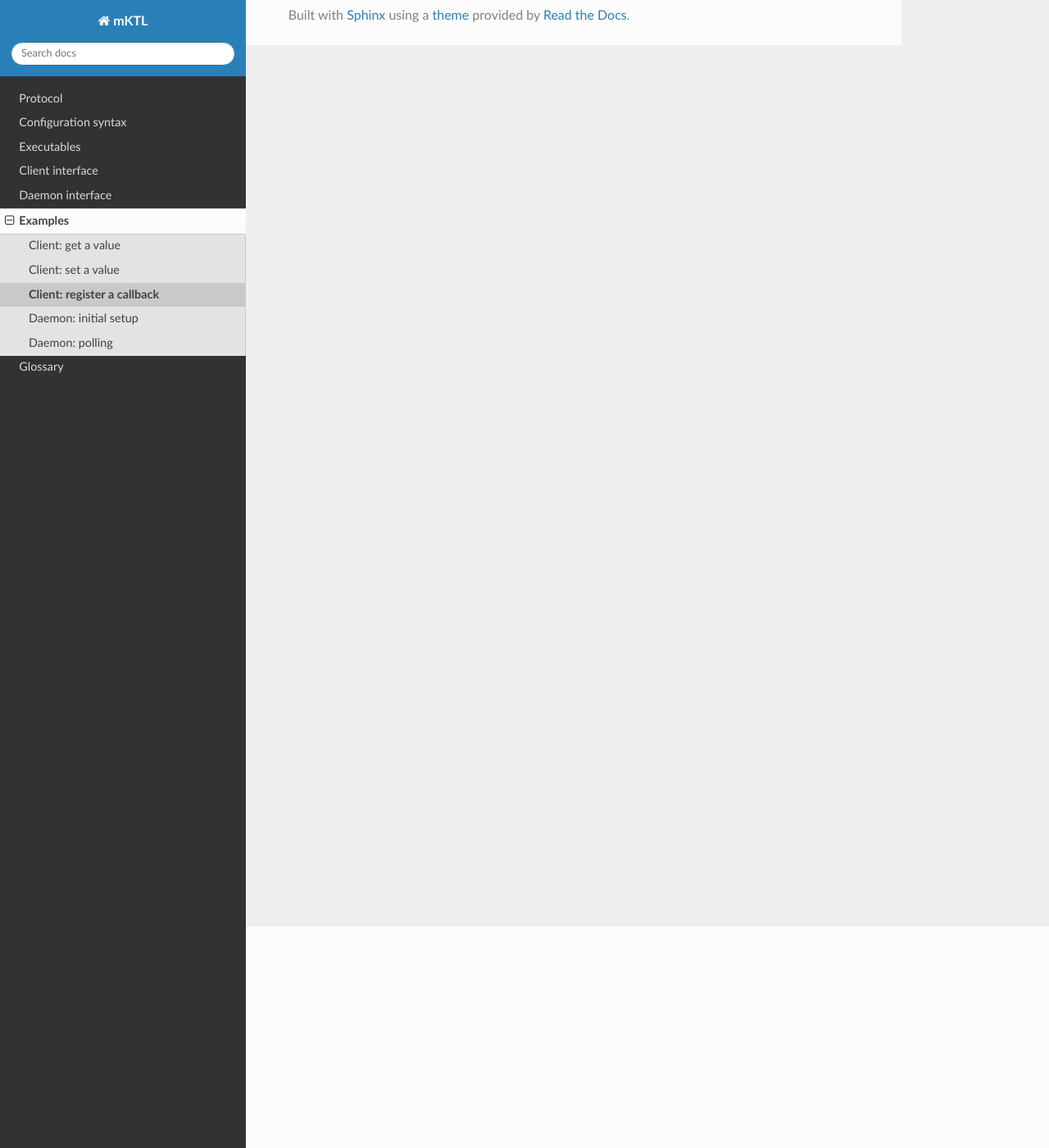
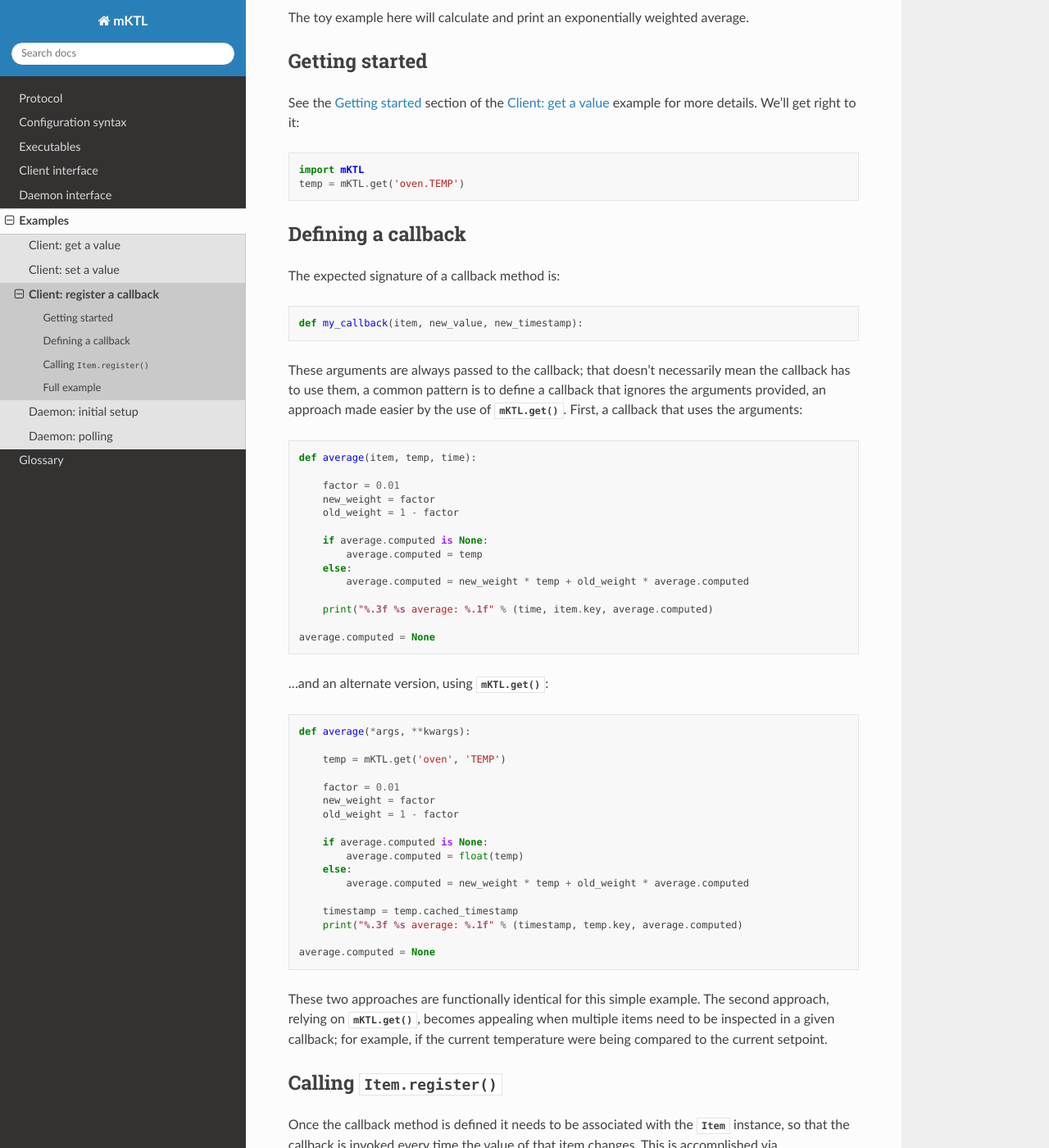
Before and after one commit to KeckObservatory/mKTL, a Sphinx documentation site: the page built from doc/example/callback.rst, in a window 1280 px wide and 1400 px high, scrolled down 270 px. Shown: the whole window at 82% size. Built offline with Sphinx 7.4.7 and the Read the Docs theme 3.1.0, drawn with Linux system fonts in a browser that asks for light colours; some of the changed text lies outside the part shown.

Commit message:
Example using callbacks.

```diff
--- a/doc/example/callback.rst
+++ b/doc/example/callback.rst
@@ -1,2 +1,108 @@
 Client: register a callback
 ===========================
+
+This example will use the 'oven' store and the item 'TEMP'. The objective is
+to handle all broadcasts for 'oven.TEMP'; a callback method will be defined
+that performs any/all desired operations whenever the value changes. This
+callback method will be invoked asynchronously whenever a new broadcast
+arrives.
+
+The toy example here will calculate and print an exponentially weighted
+average.
+
+
+Getting started
+---------------
+
+.. py:currentmodule:: mKTL.Client
+
+See the :ref:`getting_started` section of the :ref:`example_get` example for
+more details. We'll get right to it::
+
+    import mKTL
+    temp = mKTL.get('oven.TEMP')
+
+
+Defining a callback
+-------------------
+
+The expected signature of a callback method is::
+
+    def my_callback(item, new_value, new_timestamp):
+
+These arguments are always passed to the callback; that doesn't necessarily
+mean the callback has to use them, a common pattern is to define a callback
+that ignores the arguments provided, an approach made easier by the use of
+:func:`mKTL.get`. First, a callback that uses the arguments::
+
+    def average(item, temp, time):
+
+        factor = 0.01
+        new_weight = factor
+        old_weight = 1 - factor
+
+        if average.computed is None:
+            average.computed = temp
+        else:
+            average.computed = new_weight * temp + old_weight * average.computed
+
+        print("%.3f %s average: %.1f" % (time, item.key, average.computed)
+
+    average.computed = None
+
+
+...and an alternate version, using :func:`mKTL.get`::
+
+    def average(*args, **kwargs):
+
+        temp = mKTL.get('oven', 'TEMP')
+
+        factor = 0.01
+        new_weight = factor
+        old_weight = 1 - factor
+
+        if average.computed is None:
+            average.computed = float(temp)
+        else:
+            average.computed = new_weight * temp + old_weight * average.computed
+
+	timestamp = temp.cached_timestamp
+        print("%.3f %s average: %.1f" % (timestamp, temp.key, average.computed)
+
+    average.computed = None
+
+
+These two approaches are functionally identical for this simple example.
+The second approach, relying on :func:`mKTL.get`, becomes appealing
+when multiple items need to be inspected in a given callback; for example,
+if the current temperature were being compared to the current setpoint.
+
+
+Calling :func:`Item.register`
+-----------------------------
+
+Once the callback method is defined it needs to be associated with the
+:class:`Item` instance, so that the callback is invoked every time the value
+of that item changes. This is accomplished via :func:`Item.register`::
+
+    temp.register(average)
+
+:func:`Item.register` will invoke :func:`Item.subscribe` if the caller did
+not already do so in some other context.
+
+
+Full example
+------------
+
+Putting it all together::
+
+    import mKTL
+    temp = mKTL.get('oven.TEMP')
+
+    def callback(*args, **kwargs):
+        temp = mKTL.get('oven.TEMP')
+        value = float(temp)
+	time = temp.cached_timestamp
+	print ("%.3f oven.TEMP: %.1f" % (time, value))
+
+     temp.register(callback)
```
